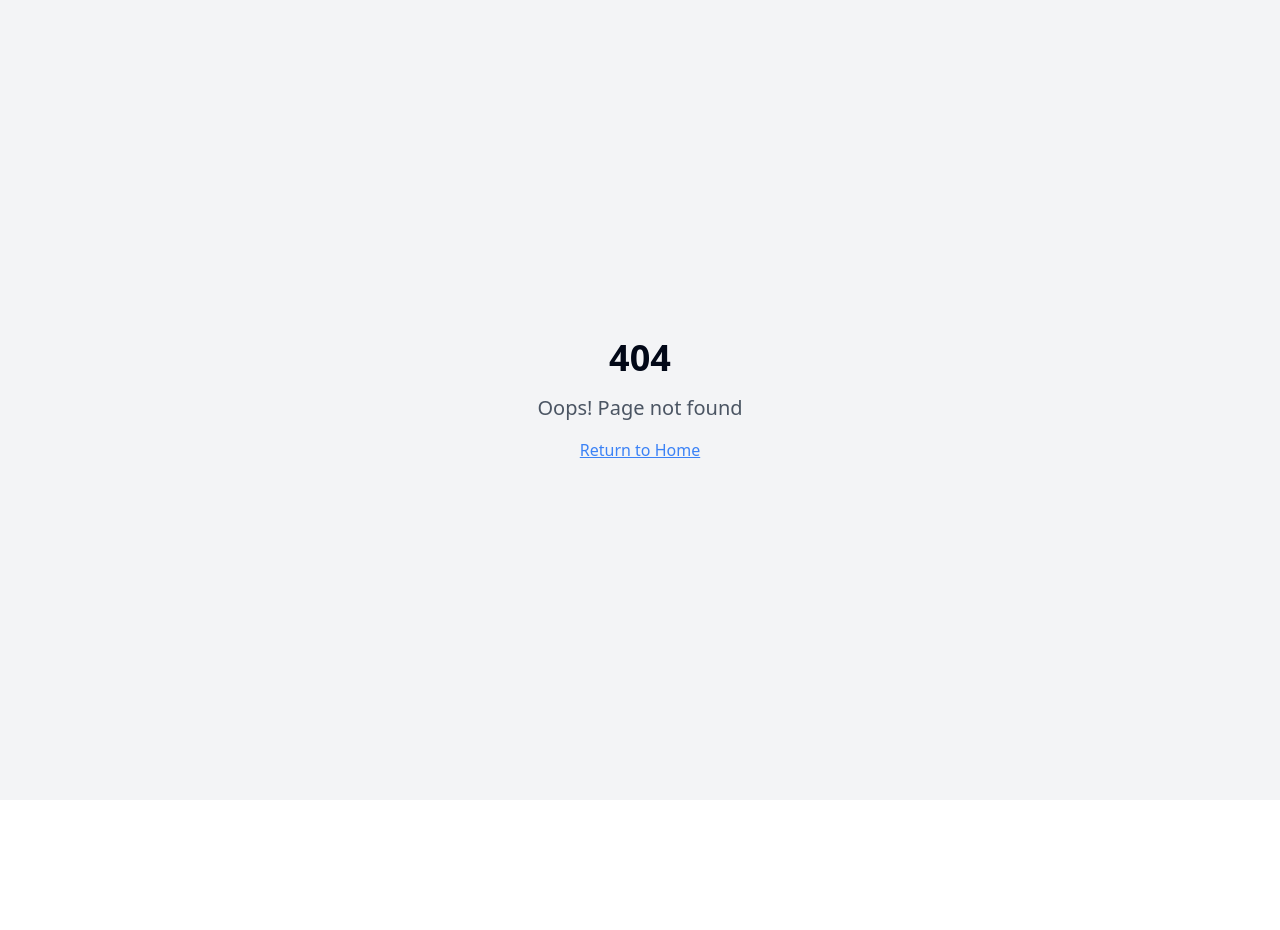
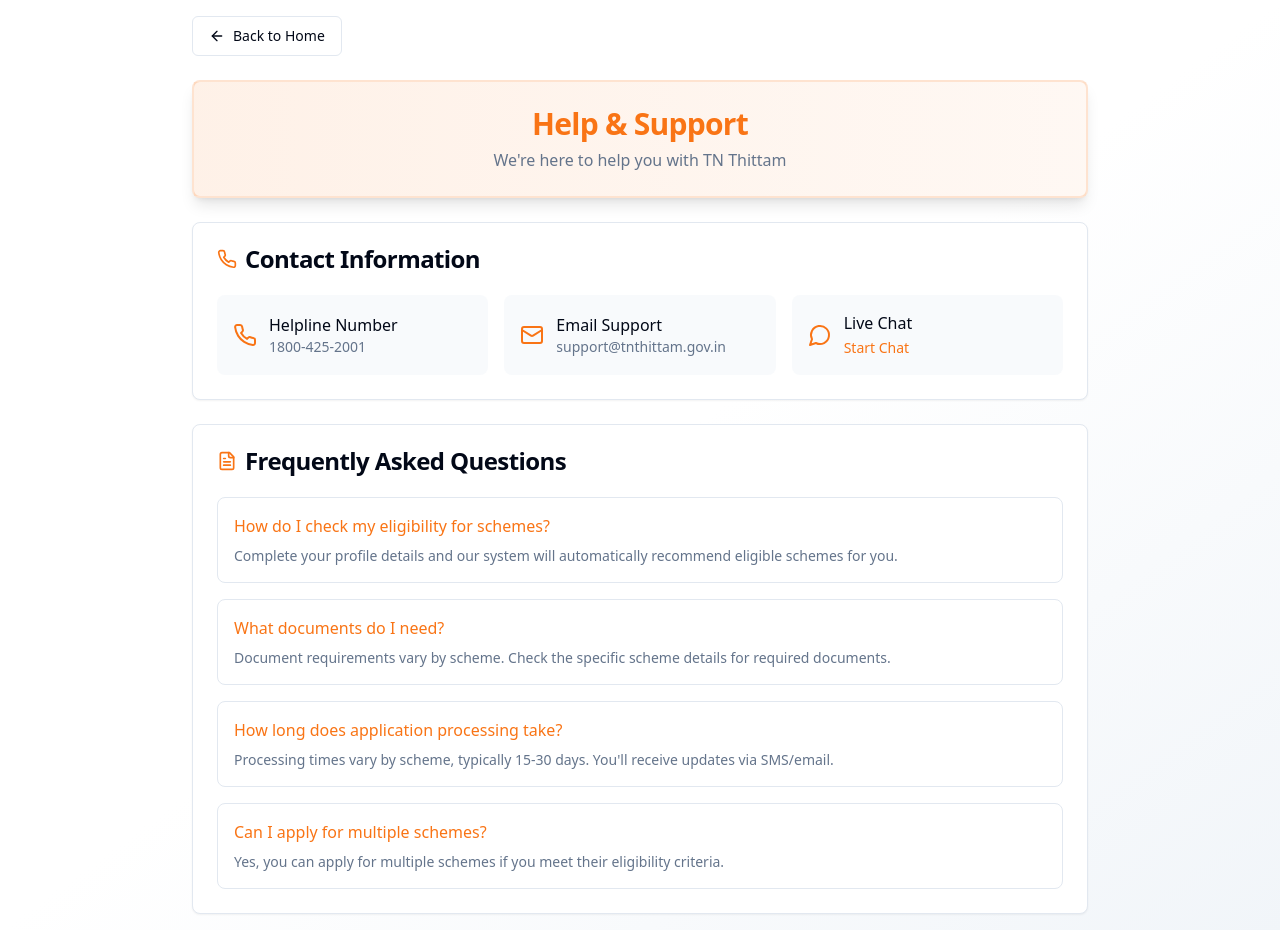
Before and after one commit to saru1810/tn-thittam-sahaya, a React (Vite) app: page /help in a window 1280 px wide. Before the commit this address had no page. Before the commit the page ends 800 px from the top, so only its background shows below. Built offline with nearby package versions, Linux system fonts and the light colour scheme.

Commit message:
Add Help Desk Page
Adds a new route and page for the Help Desk functionality.

```diff
--- a/src/App.tsx
+++ b/src/App.tsx
@@ -8,6 +8,7 @@ import Auth from "./pages/Auth";
 import Language from "./pages/Language";
 import Details from "./pages/Details";
 import Recommendations from "./pages/Recommendations";
+import Help from "./pages/Help";
 import NotFound from "./pages/NotFound";
 import { AppProvider } from "./context/AppContext";
 
@@ -26,6 +27,7 @@ const App = () => (
             <Route path="/language" element={<Language />} />
             <Route path="/details" element={<Details />} />
             <Route path="/recommendations" element={<Recommendations />} />
+            <Route path="/help" element={<Help />} />
             {/* ADD ALL CUSTOM ROUTES ABOVE THE CATCH-ALL "*" ROUTE */}
             <Route path="*" element={<NotFound />} />
           </Routes>
--- /dev/null
+++ b/src/pages/Help.tsx
@@ -0,0 +1,150 @@
+import { Card, CardContent, CardHeader, CardTitle } from "@/components/ui/card";
+import { Button } from "@/components/ui/button";
+import { useApp } from "@/context/AppContext";
+import { useNavigate } from "react-router-dom";
+import { Phone, Mail, MessageCircle, FileText, ArrowLeft } from "lucide-react";
+
+const Help = () => {
+  const { language } = useApp();
+  const navigate = useNavigate();
+
+  const content = {
+    en: {
+      title: "Help & Support",
+      subtitle: "We're here to help you with TN Thittam",
+      contact: "Contact Information",
+      phone: "Helpline Number",
+      email: "Email Support",
+      chat: "Live Chat",
+      faq: "Frequently Asked Questions",
+      faqItems: [
+        {
+          question: "How do I check my eligibility for schemes?",
+          answer: "Complete your profile details and our system will automatically recommend eligible schemes for you."
+        },
+        {
+          question: "What documents do I need?",
+          answer: "Document requirements vary by scheme. Check the specific scheme details for required documents."
+        },
+        {
+          question: "How long does application processing take?",
+          answer: "Processing times vary by scheme, typically 15-30 days. You'll receive updates via SMS/email."
+        },
+        {
+          question: "Can I apply for multiple schemes?",
+          answer: "Yes, you can apply for multiple schemes if you meet their eligibility criteria."
+        }
+      ],
+      backToHome: "Back to Home"
+    },
+    ta: {
+      title: "உதவி மற்றும் ஆதரவு",
+      subtitle: "TN திட்டத்தில் நாங்கள் உங்களுக்கு உதவ இருக்கிறோம்",
+      contact: "தொடர்பு தகவல்",
+      phone: "உதவி எண்",
+      email: "மின்னஞ்சல் ஆதரவு",
+      chat: "நேரடி அரட்டை",
+      faq: "அடிக்கடி கேட்கப்படும் கேள்விகள்",
+      faqItems: [
+        {
+          question: "திட்டங்களுக்கான எனது தகுதியை எவ்வாறு சரிபார்ப்பது?",
+          answer: "உங்கள் சுயவிவர விவரங்களை முடித்தால், எங்கள் அமைப்பு தானாகவே உங்களுக்கு தகுதியான திட்டங்களை பரிந்துரைக்கும்."
+        },
+        {
+          question: "எனக்கு என்ன ஆவணங்கள் தேவை?",
+          answer: "ஆவண தேவைகள் திட்டத்தின் அடிப்படையில் மாறுபடும். தேவையான ஆவணங்களுக்கு குறிப்பிட்ட திட்ட விவரங்களைச் சரிபார்க்கவும்."
+        },
+        {
+          question: "விண்ணப்ப செயலாக்கம் எவ்வளவு நேரம் எடுக்கும்?",
+          answer: "செயலாக்க நேரம் திட்டத்தின் அடிப்படையில் மாறுபடும், பொதுவாக 15-30 நாட்கள். SMS/மின்னஞ்சல் வழியாக புதுப்பிப்புகளைப் பெறுவீர்கள்."
+        },
+        {
+          question: "நான் பல திட்டங்களுக்கு விண்ணப்பிக்க முடியுமா?",
+          answer: "ஆம், அவற்றின் தகுதி நிபந்தனைகளை நீங்கள் பூர்த்தி செய்தால் பல திட்டங்களுக்கு விண்ணப்பிக்கலாம்."
+        }
+      ],
+      backToHome: "முகப்புக்கு திரும்பு"
+    }
+  };
+
+  const t = content[language];
+
+  return (
+    <div className="min-h-screen bg-gradient-to-br from-background via-background to-muted p-4">
+      <div className="max-w-4xl mx-auto space-y-6">
+        <div className="flex items-center gap-4 mb-6">
+          <Button
+            variant="outline"
+            onClick={() => navigate("/")}
+            className="flex items-center gap-2"
+          >
+            <ArrowLeft className="h-4 w-4" />
+            {t.backToHome}
+          </Button>
+        </div>
+
+        <Card className="border-2 border-primary/20 shadow-lg">
+          <CardHeader className="text-center bg-gradient-to-r from-primary/10 to-primary/5">
+            <CardTitle className="text-3xl font-bold text-primary">{t.title}</CardTitle>
+            <p className="text-muted-foreground">{t.subtitle}</p>
+          </CardHeader>
+        </Card>
+
+        <Card>
+          <CardHeader>
+            <CardTitle className="flex items-center gap-2">
+              <Phone className="h-5 w-5 text-primary" />
+              {t.contact}
+            </CardTitle>
+          </CardHeader>
+          <CardContent className="space-y-4">
+            <div className="grid md:grid-cols-3 gap-4">
+              <div className="flex items-center gap-3 p-4 bg-muted/50 rounded-lg">
+                <Phone className="h-6 w-6 text-primary" />
+                <div>
+                  <p className="font-medium">{t.phone}</p>
+                  <p className="text-sm text-muted-foreground">1800-425-2001</p>
+                </div>
+              </div>
+              <div className="flex items-center gap-3 p-4 bg-muted/50 rounded-lg">
+                <Mail className="h-6 w-6 text-primary" />
+                <div>
+                  <p className="font-medium">{t.email}</p>
+                  <p className="text-sm text-muted-foreground">support@tnthittam.gov.in</p>
+                </div>
+              </div>
+              <div className="flex items-center gap-3 p-4 bg-muted/50 rounded-lg">
+                <MessageCircle className="h-6 w-6 text-primary" />
+                <div>
+                  <p className="font-medium">{t.chat}</p>
+                  <Button variant="link" className="h-auto p-0 text-sm">
+                    Start Chat
+                  </Button>
+                </div>
+              </div>
+            </div>
+          </CardContent>
+        </Card>
+
+        <Card>
+          <CardHeader>
+            <CardTitle className="flex items-center gap-2">
+              <FileText className="h-5 w-5 text-primary" />
+              {t.faq}
+            </CardTitle>
+          </CardHeader>
+          <CardContent className="space-y-4">
+            {t.faqItems.map((item, index) => (
+              <div key={index} className="border border-border rounded-lg p-4 space-y-2">
+                <h3 className="font-medium text-primary">{item.question}</h3>
+                <p className="text-sm text-muted-foreground">{item.answer}</p>
+              </div>
+            ))}
+          </CardContent>
+        </Card>
+      </div>
+    </div>
+  );
+};
+
+export default Help;
--- a/src/pages/Recommendations.tsx
+++ b/src/pages/Recommendations.tsx
@@ -12,17 +12,23 @@ const headings = {
     change: "Edit details",
     details: "View details",
     noMatch: "No exact matches found. Explore these statewide programs:",
+    needHelp: "Need Help?",
+    backToHome: "Back to Home",
+    startOver: "Start Over"
   },
   ta: {
     title: "உங்களுக்கு பரிந்துரைக்கப்படும் திட்டங்கள்",
     change: "விவரங்களை திருத்தவும்",
     details: "விவரங்கள்",
     noMatch: "உரிய பொருத்தங்கள் இல்லை. இத்திட்டங்களைப் பாருங்கள்:",
+    needHelp: "உதவி தேவையா?",
+    backToHome: "முகப்புக்கு திரும்பு",
+    startOver: "மீண்டும் தொடங்கு"
   },
 };
 
 const Recommendations = () => {
-  const { language, profile } = useApp();
+  const { language, profile, reset } = useApp();
   const navigate = useNavigate();
   const t = headings[language];
 
@@ -144,6 +150,18 @@ const Recommendations = () => {
               </Card>
             ))}
         </div>
+
+        <div className="flex gap-4 justify-center pt-6">
+          <Button onClick={() => navigate("/")} variant="outline">
+            {t.backToHome}
+          </Button>
+          <Button onClick={reset} variant="outline">
+            {t.startOver}
+          </Button>
+          <Button onClick={() => navigate("/help")} variant="outline">
+            {t.needHelp}
+          </Button>
+        </div>
       </div>
     </main>
   );
```
